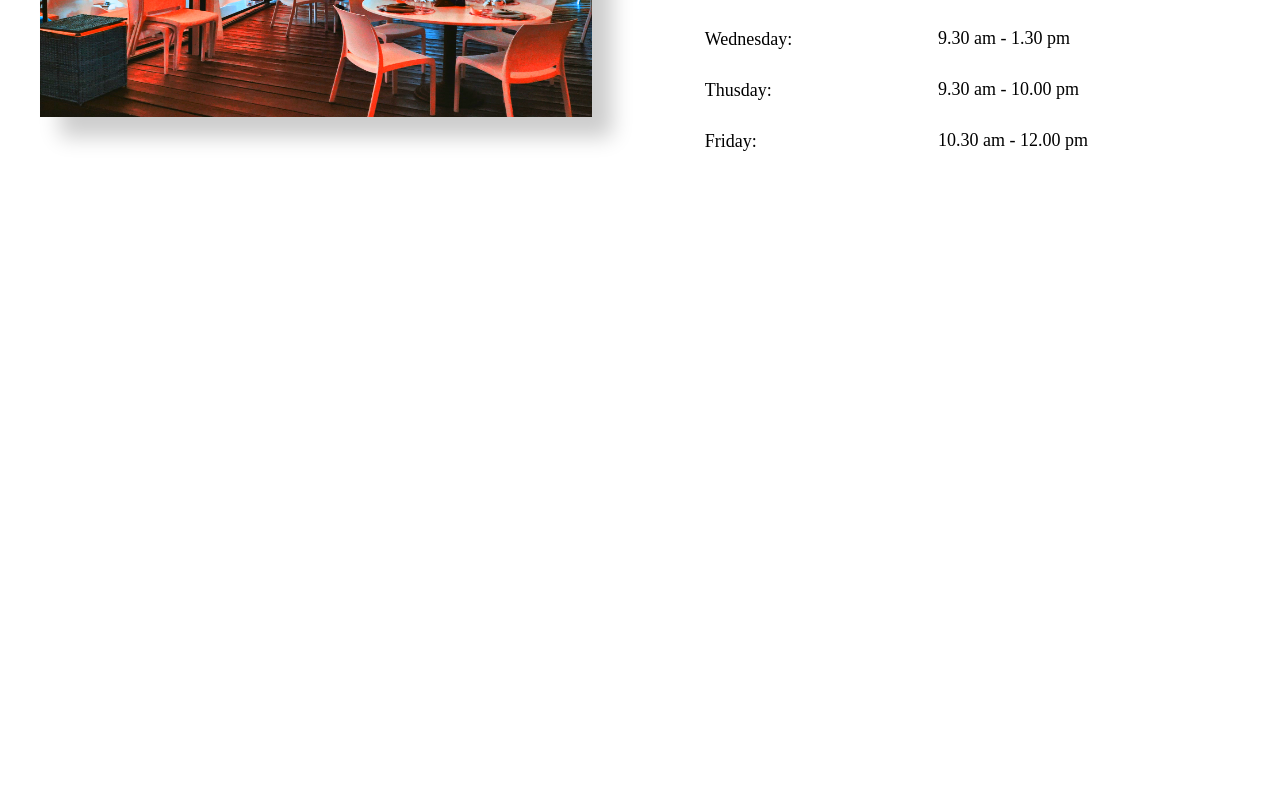
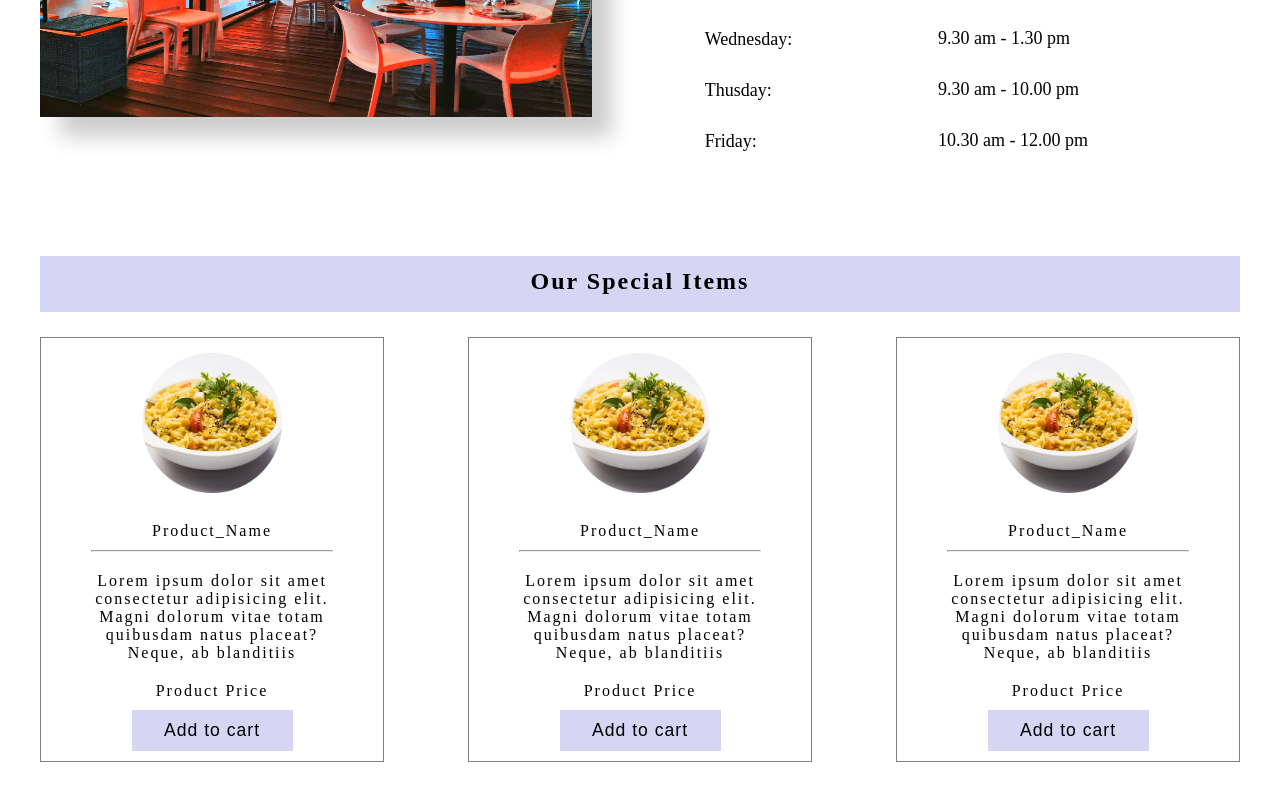
Before and after one commit to Ankit-34/Online_Food_Ordering_System, a React (Create React App) app in the folder client/: page / in a window 1280 px wide. Shown: the part 1737-2537 px from the top of the page. Before the commit the page ends 1948 px from the top, so only its background shows below. Built offline with nearby package versions, Linux system fonts and the light colour scheme.

Commit message:
special Items added

```diff
--- /dev/null
+++ b/client/src/component/Card/Card.jsx
@@ -0,0 +1,39 @@
+import React, {useState} from 'react';
+import dish1 from "../ItemCard/dish1-modified.png";
+
+const Card = (props) => {
+
+    const [func, setFunc] = useState('active');
+
+    setInterval(() => {
+        if (props.this === 'oddOne') {
+            if (window.innerWidth <= 1000 && window.innerWidth>760)
+                setFunc('active');
+            else setFunc('block');
+        }
+    }, 500)
+
+      return (
+        // (props.this === 'reguler') ?
+        <>
+              <div className={`best_dishes ${func}`}>
+            <div className="ImgOuter">
+              <img src={dish1} alt="" />
+            </div>
+            <div className="item_data">
+              <p className="item_name">Product_Name</p>
+              <hr />
+              <p className="item_desc">
+                Lorem ipsum dolor sit amet consectetur adipisicing elit. Magni
+                dolorum vitae totam quibusdam natus placeat? Neque, ab
+                blanditiis
+              </p>
+              <p className="item_price">Product Price</p>
+              <button>Add to cart</button>
+            </div>
+          </div>
+        </>
+        );
+}
+
+export default Card;
--- /dev/null
+++ b/client/src/component/ItemCard/ItemCard.css
@@ -0,0 +1,167 @@
+.card-container{
+    /* border: 2px solid red; */
+    width: 100%;
+    padding: 40px;
+}
+
+.dish_title{
+    background-color: rgb(214, 214, 244);
+    text-align: center;
+}
+
+.dish_title h2{
+    padding: 5px;
+    margin: 5px;
+    letter-spacing: 2px;
+    overflow: hidden;
+    transition: all ease-in-out .8s;
+    height: 3.5rem;
+    justify-content: center;
+    transform: translateY(12%);
+}
+
+.card_wrap{
+    /* display: flex; */
+    display: grid;
+    grid-template-columns: auto auto auto;
+    column-gap: 7%;
+}
+
+.best_dishes{
+    /* padding: 10px; */
+    width: 100%;
+    border: 1px solid grey;
+    margin-top: 20px;
+}
+
+.active{
+    display: block;
+}
+
+.block{
+    display: none;
+}
+
+.ImgOuter{
+    width: 100%;
+    /* height: 100%; */
+    align-items: center;
+    text-align: center;
+    padding: 15px;
+}
+
+.ImgOuter img{
+    width: 45%;
+    height: 25%;
+    transition: all ease-in .5s;
+    min-width: 40%;
+    min-height: 20%;
+}
+
+.ImgOuter img:hover {
+    transform: scale(1.1);
+}
+
+.item_data{
+   /* background: yellow; */
+   width: 100%;
+   display: flex;
+   flex-direction: row;
+   flex-wrap: wrap;
+   justify-content: center;
+   align-items: center;
+   text-align: center;
+   letter-spacing: 2px;
+   /* height: 200px; */
+   padding: 10px;
+}
+
+.item_name{
+    width: 100%;
+    font-size: 16px;
+    /* letter-spacing: 2px; */
+    /* margin: 10px; */
+}
+
+.item_data hr{
+    margin-top: 10px;
+    width: 75%;
+}
+
+.item_desc{
+    width: 80%;
+    /* height: 190px; */
+    margin: 10px;
+    padding: 10px;
+    /* display: block; */
+}
+
+.item_price{
+    width: 100%;
+    font-size: 16px;
+}
+
+.item_data button{
+    letter-spacing: 1px;
+    width: 50%;
+    font-size: 1.1rem;
+    background-color: rgb(214, 214, 244);
+    border: none;
+    /* outline: none; */
+    padding: 10px;
+    margin-top: 10px;
+}
+
+@media (max-width: 1000px){
+    .card_wrap{
+        /* display: grid; */
+        grid-template-columns: auto auto;
+        width: 90%;
+        transform: translateX(7%);
+        padding: 20px;
+    }
+}
+
+@media (max-width: 760px){
+    .card_wrap{
+        /* display: grid; */
+        grid-template-columns: auto;
+        width: 80%;
+        transform: translateX(13%);
+        padding: 20px;
+    }
+}
+
+@media (max-width: 380px){
+    .card-container{
+        width: 90%;
+        padding: 0;
+        /* transform: translateX(5%); */
+    }
+    .best_dishes{
+        width: 120%;
+        transform: translateX(-5%);
+    }
+}
+
+@media (max-width: 325px) {
+    .card_wrap{
+        width: 100%;
+        transform: translateX(-0%);
+        height: 30%;
+        padding: 10px;
+    }
+    .ImgOuter img{
+        width: 100px;
+        height:100px;
+    }
+    .dish_title h2{
+        height: 80px;
+    }
+}
+
+@media (max-width: 245px){
+    .dish_title{
+        height: 100px;
+    }
+}
--- /dev/null
+++ b/client/src/component/ItemCard/ItemCard.jsx
@@ -0,0 +1,27 @@
+import React from 'react';
+import './ItemCard.css';
+import Card from '../Card/Card';
+
+const ItemCard = () => {
+
+    // const dish1="../ItemCard/dish1-modified.png";
+
+    return (
+      <>
+        <div className="card-container">
+          <div className="dish_title">
+            <h2>Our Special Items</h2>
+          </div>
+
+          <div className="card_wrap">
+            <Card this="reguler" />
+            <Card this="reguler" />
+            <Card this="reguler" />
+            <Card this="oddOne" />
+          </div>
+        </div>
+      </>
+    );
+}
+
+export default ItemCard;
--- a/client/src/index.js
+++ b/client/src/index.js
@@ -6,6 +6,7 @@ import Slider from './component/Slider/Slider.jsx';
 import Features from './component/Features/Features.jsx';
 import OurStory from './component/Our_Story/OurStory.jsx';
 import Schedule from './component/Schedule/Schedule.jsx';
+import ItemCard from './component/ItemCard/ItemCard.jsx';
 // import
 
 const root = ReactDOM.createRoot(document.getElementById('root'));
@@ -21,6 +22,8 @@ root.render(
 
     <Schedule />
 
+    <ItemCard />
+
   </React.StrictMode>
 );
 
```
Also changed, not shown: client/src/component/ItemCard/dish1-modified.png (added).
